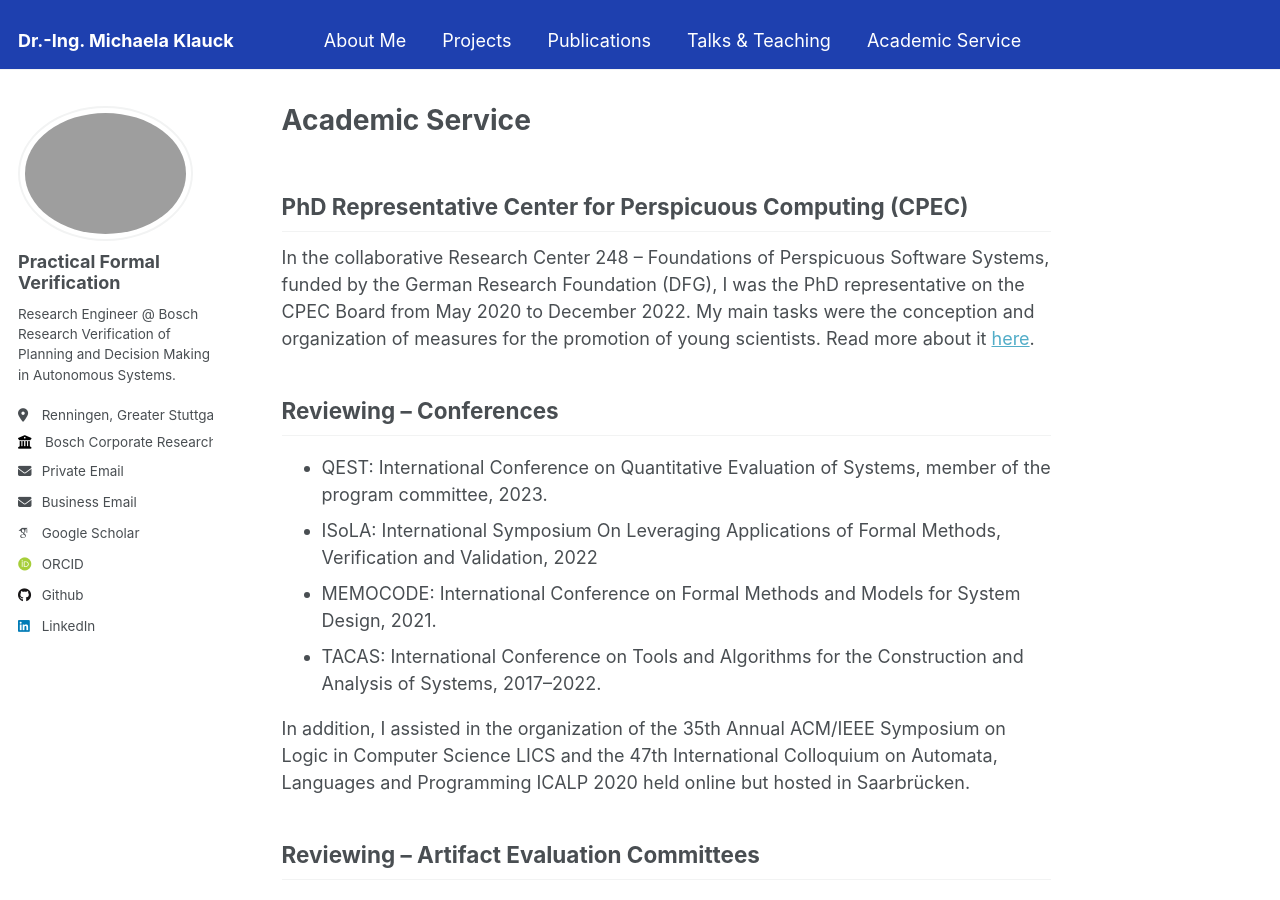
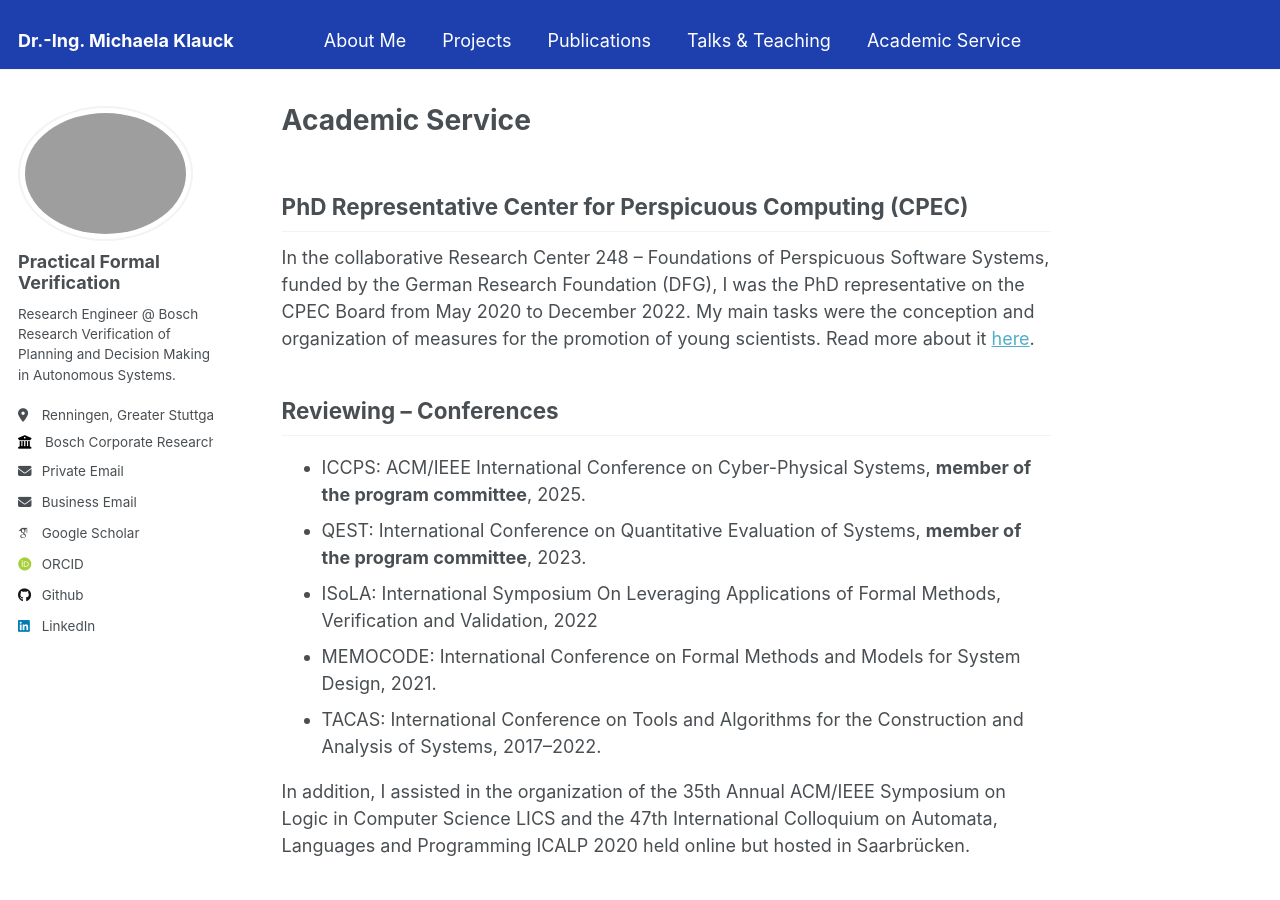
Before and after one commit to MKlauck/MKlauck.github.io, a Jekyll site: the page built from _pages/academic-service.md, in a window 1280 px wide and 900 px high. Built offline with Jekyll 4.4.1, drawn with Linux system fonts in a browser that asks for light colours; some web fonts are replaced.

Commit message:
add ICCPS program committee

```diff
--- a/_pages/academic-service.md
+++ b/_pages/academic-service.md
@@ -10,7 +10,8 @@ redirect_from:
 In the collaborative Research Center 248 -- Foundations of Perspicuous Software Systems, funded by the German Research Foundation (DFG), I was the PhD representative on the CPEC Board from May 2020 to December 2022. My main tasks were the conception and organization of measures for the promotion of young scientists. Read more about it [here](/projects/).
 
 ## Reviewing -- Conferences
-* QEST: International Conference on Quantitative Evaluation of Systems, member of the program committee, 2023.
+* ICCPS: ACM/IEEE International Conference on Cyber-Physical Systems, **member of the program committee**, 2025.
+* QEST: International Conference on Quantitative Evaluation of Systems, **member of the program committee**, 2023.
 * ISoLA: International Symposium On Leveraging Applications of Formal Methods, Verification and Validation, 2022
 * MEMOCODE: International Conference on Formal Methods and Models for System Design, 2021.
 * TACAS: International Conference on Tools and Algorithms for the Construction and Analysis of Systems, 2017--2022.
```
